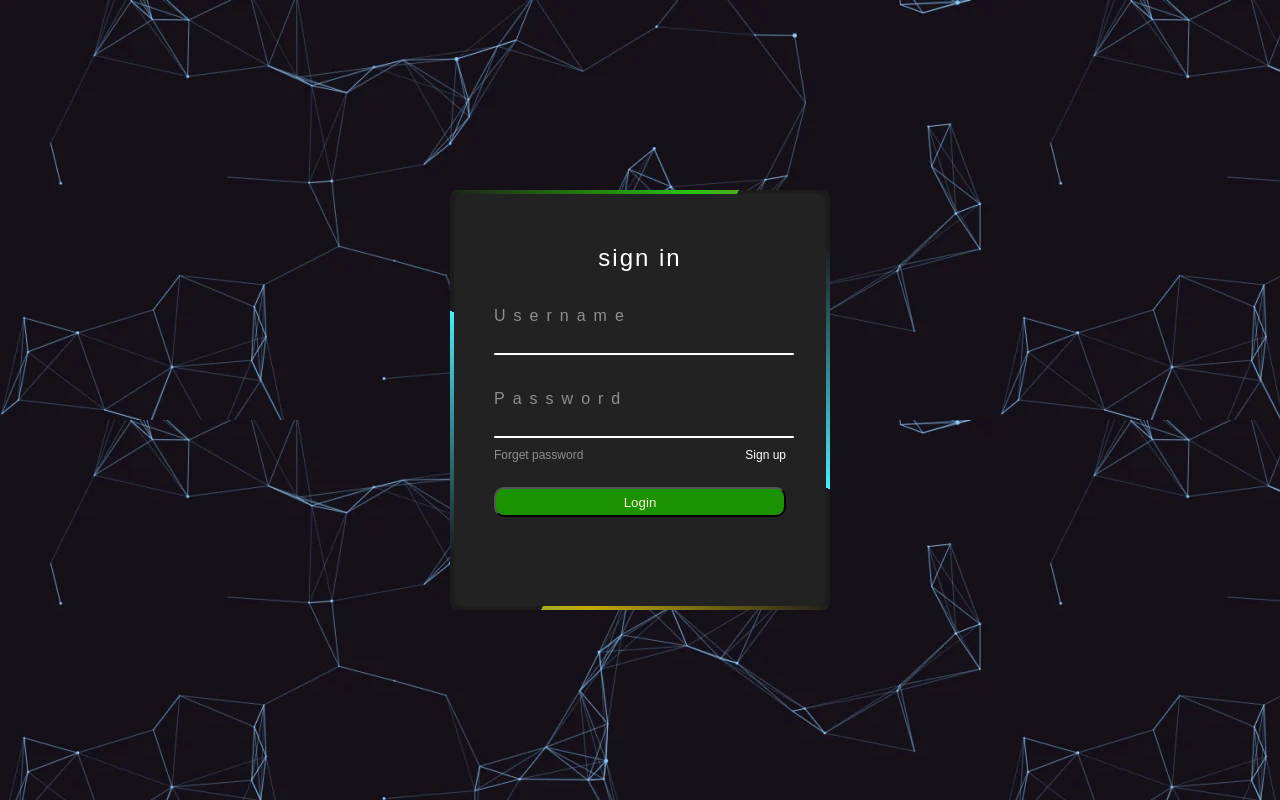
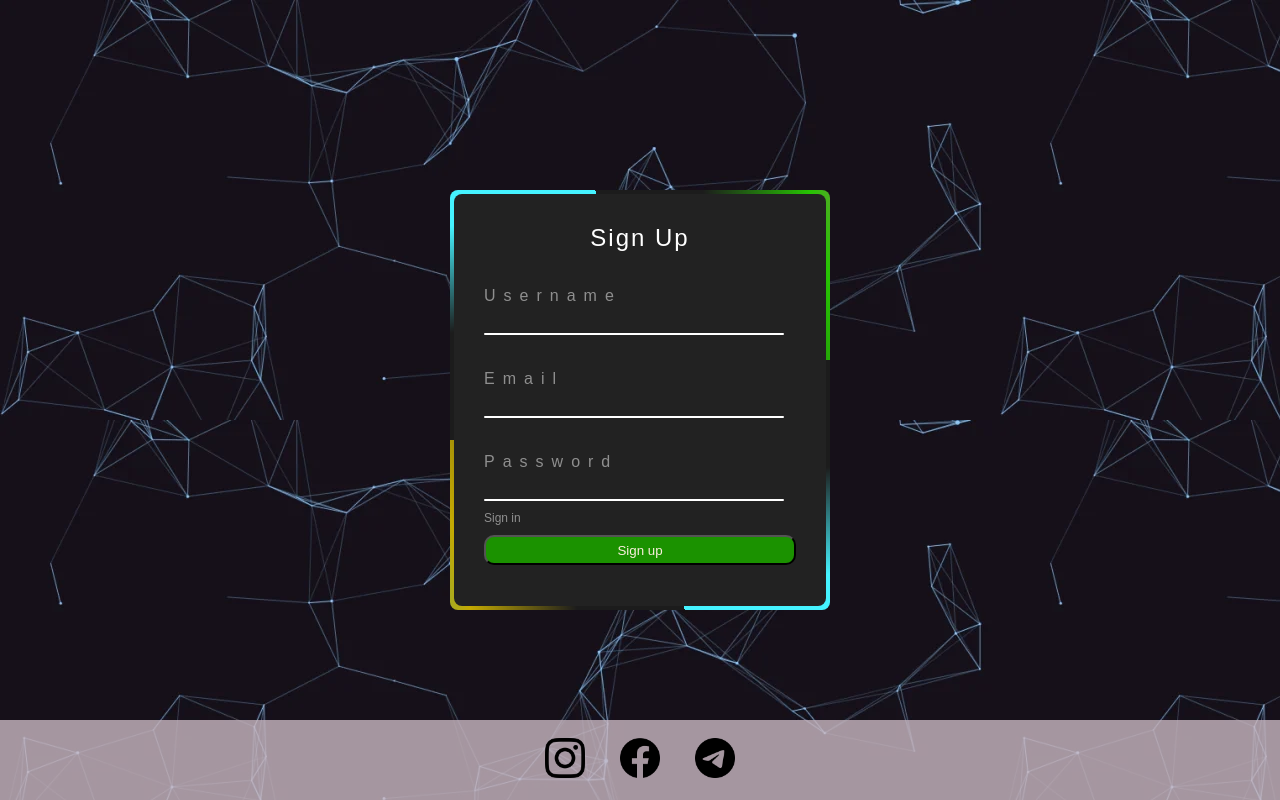
Before and after one commit to Nikusha07/Re-Project, a plain HTML site: page index.html in a window 1280 px wide. Both pictures are taken after a click on the link "Sign up". Drawn offline with Linux system fonts and the light colour scheme.

Commit message:
add singn_up_page

```diff
--- a/index.html
+++ b/index.html
@@ -8,10 +8,10 @@
     <link rel="stylesheet" href="style.css">
 </head>
 <body>
-    <div class="box">
+    <div class="box" id="sign_in_box">
         <span class="border_line"></span>
         <form>
-            <h2>sign in</h2>
+            <h2>Sign In</h2>
             <div class="input_box">
                 <input type="text" required="required">
                 <span>Username</span>
@@ -24,10 +24,41 @@
             </div>
             <div class="links">
                 <a href="#">Forget password</a>
-                <a href="#">Sign up</a>
+                <a onclick="myFunction()" href="#">Sign up</a>
             </div>
             <input class="Login_btn" type="submit" value="Login" id="new_tab">
         </form>
     </div>
+    <div class="box" id="Sign_up_box">
+        <span class="border_line"></span>
+        <form class="sign_up_lable">
+            <h2>Sign Up</h2>
+            <div class="input_box">
+                <input type="text" required="required">
+                <span>Username</span>
+                <i></i>
+            </div>
+            <div class="input_box">
+                <input type="email" required="required">
+                <span>Email</span>
+                <i></i>
+            </div>
+            <div class="input_box">
+                <input type="password" required="required" autocomplete="new-password">
+                <span>Password</span>
+                <i></i>
+            </div>
+            <div class="links">
+                <a onclick="myFunctiontwo()" href="#">Sign in</a>
+            </div>
+            <input class="Login_btn" type="submit" value="Sign up" >
+        </form>
+    </div>
+    <div class="socila_icons">
+        <a href="https://www.instagram.com/"><img src="images/instagram.png" alt="instagramicon"></a>
+        <a href="https://www.facebook.com/"><img src="images/facebook.png" alt="facebookicon"></a>
+        <a href="https://telegram.org"><img src="images/telegram.png" alt="telegramicon"></a>
+    </div>
 </body>
+<script src="script.js"></script>
 </html>
--- /dev/null
+++ b/script.js
@@ -0,0 +1,26 @@
+function myFunction() {
+    var x = document.getElementById("Sign_up_box")
+    var y = document.getElementById("sign_in_box")
+    if (x.style.display == "none") {
+      x.style.display = "flex"
+      y.style.display = "flex"
+      y.style.display = "none"
+
+    } else {
+      x.style.display = "flex" ;
+      y.style.display = "none"
+    }
+  }
+  function myFunctiontwo() {
+    var x = document.getElementById("Sign_up_box")
+    var y = document.getElementById("sign_in_box")
+    if (x.style.display == "flex") {
+      x.style.display = "none"
+      y.style.display = "none"
+      y.style.display = "flex"
+
+    } else {
+      x.style.display = "flex" ;
+      y.style.display = "none"
+    }
+  }
--- a/style.css
+++ b/style.css
@@ -5,6 +5,7 @@
     box-sizing: border-box;
     font-family: 'popins',sans-serif;
 }
+
 body{
     display: flex;
     justify-content: center;
@@ -16,6 +17,7 @@ body{
 }
 .box{
     position: relative;
+    display: flex;
     width: 380px;
     height: 420px;
     background: #1c1c1c;
@@ -180,3 +182,29 @@ body{
     font-size: 15px;
     color: rgb(224, 212, 194);
 }
+.socila_icons{
+    display: flex;
+    position: absolute;
+    bottom: 0;
+    justify-content: center;
+    align-items: center;
+    width: 100%;
+    gap: 35px;
+    height: 80px;
+    background-color: rgba(202, 184, 194, 0.8);
+
+}
+.socila_icons img{
+    width: 40px;
+    height: 40px;
+}
+#Sign_up_box{
+    display: none;
+
+}
+#Sign_up_box .Login_btn{
+    margin-top: 0;
+}
+.sign_up_lable{
+    padding: 30px!important;
+}
```
Also changed, not shown: images/facebook.png (added), images/instagram.png (added), images/telegram.png (added).
